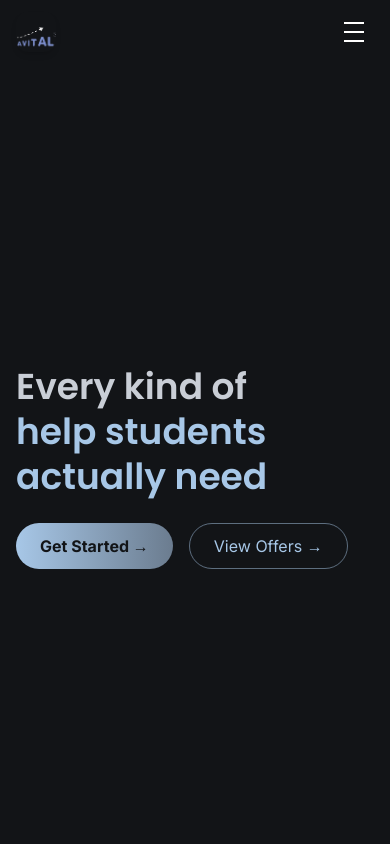
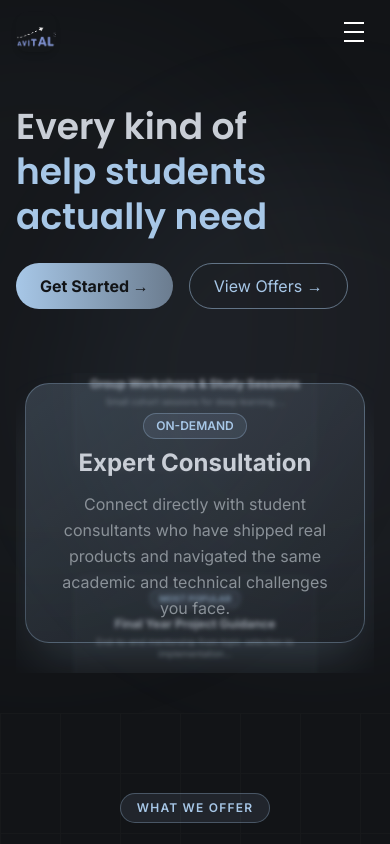
Before and after one commit to abraham-heuy/avital, a React (Vite) app: page /main in a window 390 px wide. Shown: the top 844 px of the page. Built offline with nearby package versions, Linux system fonts and the light colour scheme.

Commit message:
Fixed mobile-first desing for hero!

```diff
--- a/src/components/Hero.tsx
+++ b/src/components/Hero.tsx
@@ -33,9 +33,10 @@ export const Hero = () => {
     return () => window.removeEventListener('resize', handleResize)
   }, [])
 
-  // GSAP ScrollTrigger – clean, no manual spacers
+  // GSAP ScrollTrigger – only applies on desktop (lg and up)
   useEffect(() => {
     if (!sectionRef.current) return
+    if (window.innerWidth < 1024) return // disable on mobile
 
     const total = descriptions.length
 
@@ -59,7 +60,7 @@ export const Hero = () => {
     return () => ctx.revert()
   }, [])
 
-  // Layout effect to refresh once after everything is painted
+  // Layout effect to refresh after load/resize
   useLayoutEffect(() => {
     const refresh = () => ScrollTrigger.refresh()
     const timeout = setTimeout(refresh, 100)
@@ -90,15 +91,15 @@ export const Hero = () => {
         />
       </div>
 
-      {/* PINNED WRAPPER */}
+      {/* PINNED WRAPPER (only pinned on desktop) */}
       <div ref={sectionRef} className="relative z-10">
         <div className="container mx-auto px-4">
           <div className="flex flex-col lg:flex-row gap-12">
 
-            {/* LEFT COLUMN */}
+            {/* LEFT COLUMN – normal flow on mobile, full height only on desktop */}
             <div
               ref={headerRef}
-              className="lg:w-1/2 min-h-screen flex flex-col justify-center pt-16 pb-4"
+              className="lg:w-1/2 lg:min-h-screen flex flex-col justify-center pt-16 pb-4"
             >
               <motion.h1
                 initial={{ opacity: 0, y: 30 }}
@@ -130,21 +131,21 @@ export const Hero = () => {
               </div>
             </div>
 
-            {/* RIGHT COLUMN – Carousel */}
-            <div className="lg:w-1/2 min-h-screen flex flex-col justify-center pb-10 relative">
-              <div className="relative h-[420px] sm:h-[520px] flex items-center justify-center overflow-hidden isolate">
+            {/* RIGHT COLUMN – Carousel, reduced height on mobile */}
+            <div className="lg:w-1/2 lg:min-h-screen flex flex-col justify-center pb-10 relative">
+              <div className="relative h-[300px] sm:h-[420px] lg:h-[520px] flex items-center justify-center overflow-hidden isolate">
                 {descriptions.map((item, i) => {
                   const length = descriptions.length
                   let position = i - (currentIndex % length)
                   if (position > length / 2) position -= length
                   if (position < -length / 2) position += length
 
-                  const baseSpacing = 140
+                  const baseSpacing = 120 // slightly smaller on mobile, but let's keep consistent
                   const y = position * baseSpacing
                   const yAdjusted = position === 0 ? y - 10 : y
                   const scale = position === 0 ? 1 : Math.abs(position) === 1 ? 0.75 : Math.abs(position) === 2 ? 0.55 : 0.4
                   const opacity = position === 0 ? 1 : Math.abs(position) === 1 ? 0.75 : Math.abs(position) === 2 ? 0.35 : 0
-                  const height = position === 0 ? 300 : Math.abs(position) === 1 ? 220 : 160
+                  const height = position === 0 ? (isMobile ? 260 : 300) : Math.abs(position) === 1 ? (isMobile ? 180 : 220) : (isMobile ? 140 : 160)
                   const zIndex = position === 0 ? 50 : 20 - Math.abs(position)
                   const blurAmount = isMobile
                     ? position === 0 ? 0 : Math.min(Math.abs(position) * 3, 8)
```
